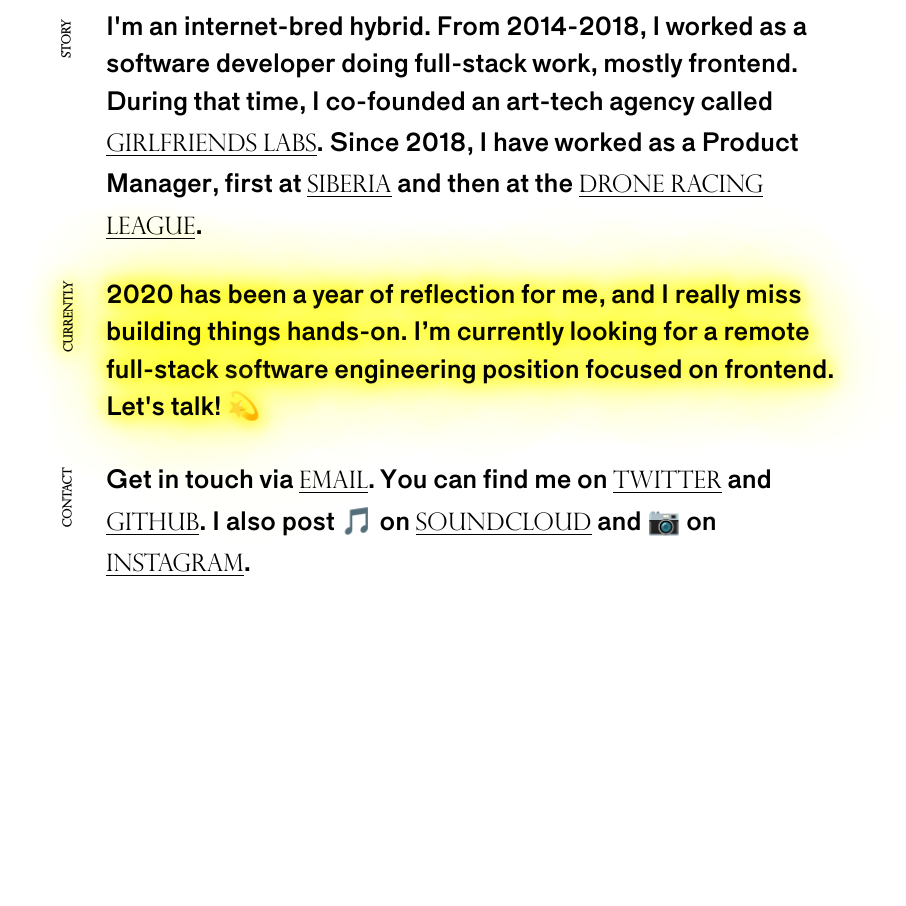
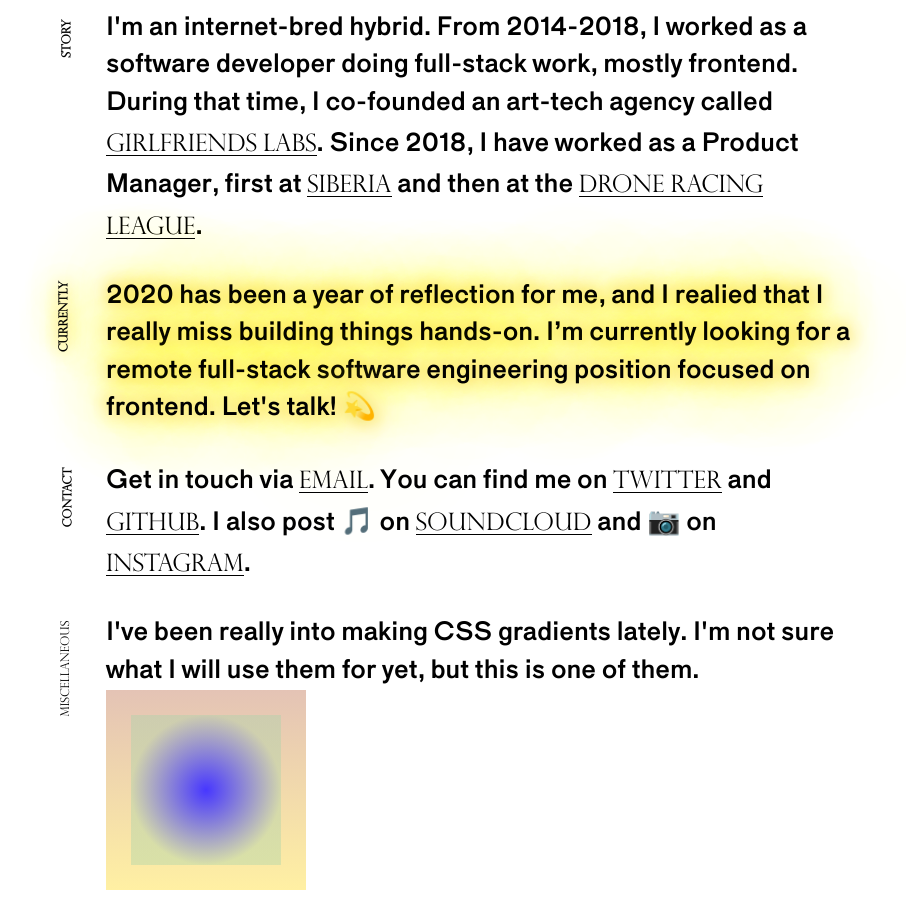
Before and after one commit to awanderingorill/anagw.com, a Gatsby site: page / in a window 1280 px wide. Shown: the part 104-1010 px from the top of the page, without its empty margins (159-1065 px from the left). Before the commit the page ends 800 px from the top, so only its background shows below. Built offline with nearby package versions, Linux system fonts and the light colour scheme; Gatsby itself is replaced by a stand-in of ours; a web font is replaced by a local one.

Commit message:
Add CSS gradient

```diff
--- a/src/pages/index.js
+++ b/src/pages/index.js
@@ -10,17 +10,19 @@
         I'm an internet-bred hybrid. From 2014-2018, I worked as a software developer doing full-stack work, mostly frontend. During that time, I co-founded an art-tech agency called <a href="http://girlfriends.site" target="new">Girlfriends Labs</a>. Since 2018, I have worked as a Product Manager, first at <a href="http://siberia.io" target="new">Siberia</a> and then at the <a href="http://drl.io" target="new">Drone Racing League</a>.
       </p>
       <p class="currently glow">
-        2020 has been a year of reflection for me, and I really miss building things hands-on.
+        2020 has been a year of reflection for me, and I realied that I really miss building things hands-on.
         I’m currently looking for a remote full-stack software engineering position focused on frontend. Let's talk! 💫
       </p>
       <p class="contact">
         Get in touch via <a href="mailto:agiraldow@gmail.com">email</a>. You can find me on <a href="http://twitter.com/awanderingorill" target="_blank">Twitter</a> and <a href="http://github.com/awanderingorill" target="_blank">GitHub</a>. I also post 🎵 on <a href="http://soundcloud.com/verita-gomez" target="_blank">SoundCloud</a>  and 📷 on <a href="http://instagram.com/anita.gw" target="_blank">Instagram</a>.
       </p>
-      {/* <p class="mushrooms">
-        <div class="mobile-description">Here is a photo I took of a cool mushroom, for good measure.</div>
-        <img src="https://instagram.fewr1-6.fna.fbcdn.net/v/t51.2885-15/sh0.08/e35/p640x640/117133712_3143536909055545_8441520914769024663_n.jpg?_nc_ht=instagram.fewr1-6.fna.fbcdn.net&_nc_cat=101&_nc_ohc=qUA6uwe26fAAX8DOsGj&oh=e42e146c540624089cf6618960d57692&oe=5F675AAB"></img>
-        <div class="description">Here is a photo I took of a cool mushroom, for good measure.</div>
-      </p> */}
+      <p class="mushrooms">
+        <div class="mobile-description">I've been really into making CSS gradients lately. I'm not sure what I will use them for yet, but this is one of them.</div>
+        <div class="gradient-background">
+          <div class="gradient-foreground"></div>
+        </div>
+        <div class="description">I've been really into making CSS gradients lately. I'm not sure what I will use them for yet, but this is one of them!</div>
+      </p>
     </Container>
   )
 }
--- a/src/styles/global.css
+++ b/src/styles/global.css
@@ -69,13 +69,13 @@
 
 p.currently {
     text-shadow:
-        -0.2rem -0.2rem 1rem #fff500,
-        0.2rem 0.2rem 1rem #fff500,
-        0 0 2rem #fff500,
-        0 0 4rem #fff500,
-        0 0 6rem #fff500,
-        0 0 8rem  #fff500,
-        0 0 10rem #fff500;
+        -0.2rem -0.2rem 1rem #f7df64,
+        0.2rem 0.2rem 1rem #f7df64,
+        0 0 2rem #f7df64,
+        0 0 4rem #f7df64,
+        0 0 6rem #f7df64,
+        0 0 8rem  #f7df64,
+        0 0 10rem #f7df64;
 
 }
 
@@ -83,7 +83,7 @@
     content: "currently";
     font-family: "Perpetua";
     position: absolute;
-    left: -75px;
+    left: -80px;
     top: 20px;
     text-transform: uppercase;
     font-size: 9pt;
@@ -161,8 +161,24 @@
     }
 }
 
-@media (max-width: 82em) {
+@media (max-width: 43em) {
     p.mushrooms::before {
         display: none;
     }
 }
+
+.gradient-background {
+    display: flex;
+    align-items: center;
+    justify-content: center;
+    height: 200px;
+    width: 200px;
+    margin-bottom: 1rem;
+    background: linear-gradient(180deg, #E4C3B5 0%, #FFF0A3 100%);
+}
+
+.gradient-foreground {
+    height: 75%;
+    width: 75%;
+    background: radial-gradient(50% 50% at 50% 50%, #4737FF 0%, rgba(166, 211, 170, 0.4) 100%);
+}
```
Also changed, not shown: static/img/bluqscrn.png (added), static/img/gradient.png (added).
